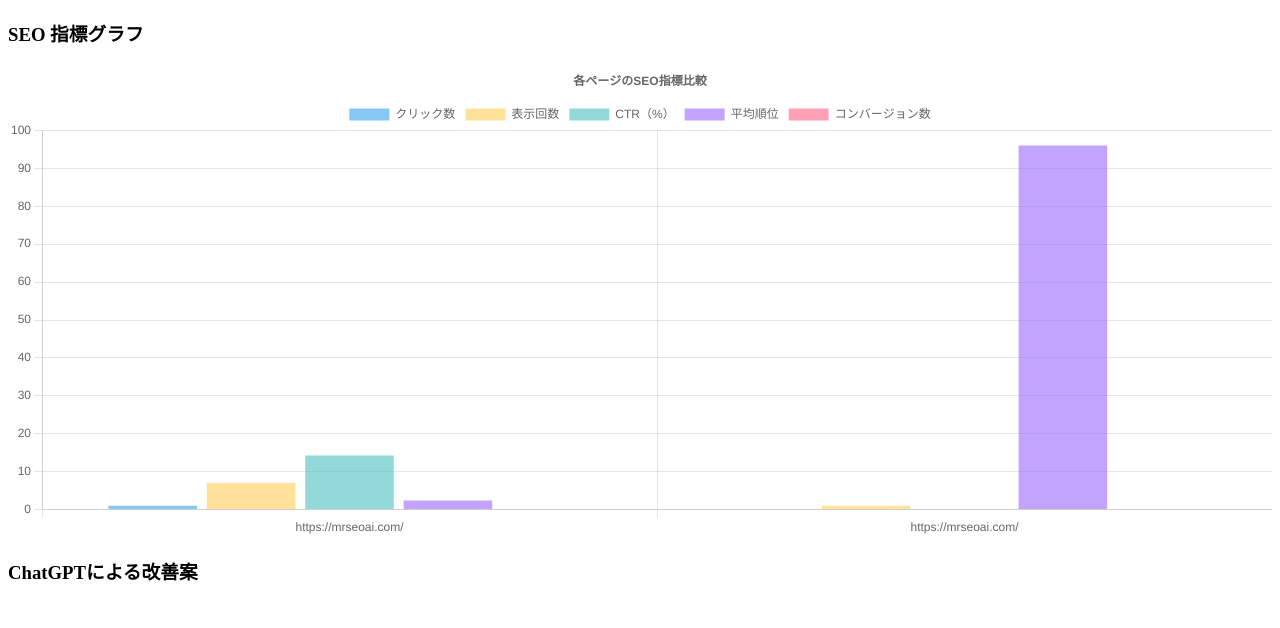
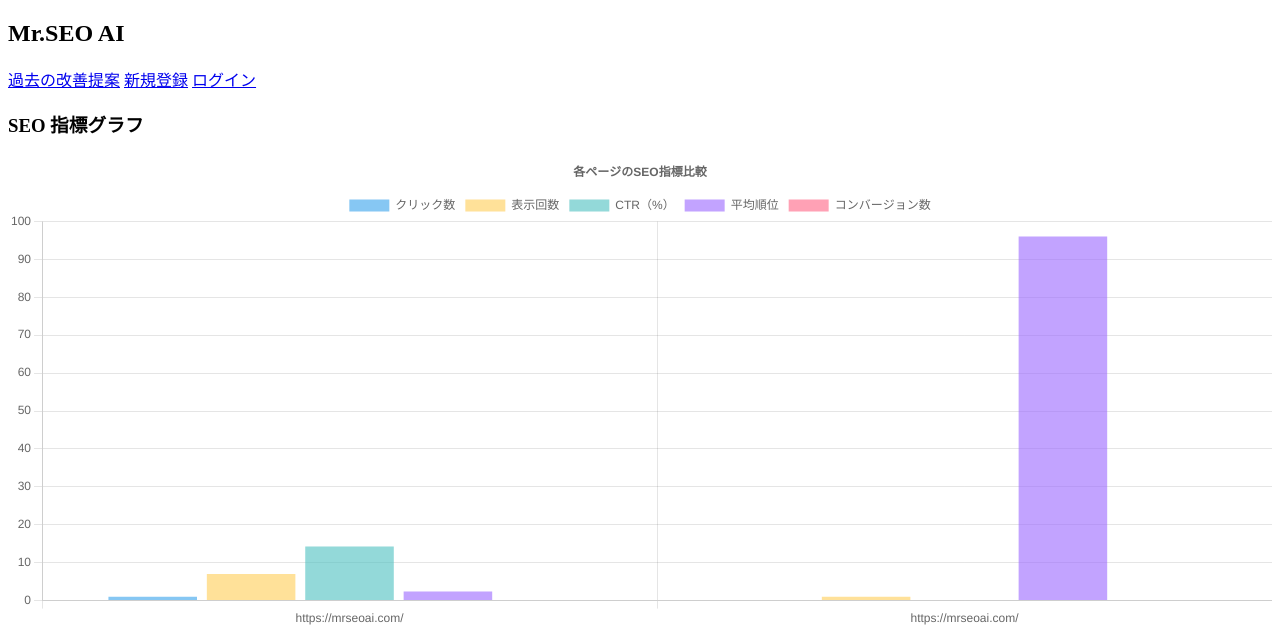
Before and after one commit to min151024/mrseoai, a Flask app: page /result in a window 1280 px wide. Shown: the top 628 px of the page. Run offline with Flask 3, Linux system fonts and the light colour scheme.

Commit message:
nav追加

```diff
--- a/templates/result.html
+++ b/templates/result.html
@@ -12,6 +12,14 @@
             </style>
         </head>
         <body>
+        <nav>
+        <h1>Mr.SEO AI</h1>
+        <div>
+            <a href="{{ url_for('result') }}">過去の改善提案</a>
+            <a href="{{ url_for('register') }}">新規登録</a>
+            <a href="{{ url_for('login') }}">ログイン</a>
+        </div>
+        </nav>
         <h3>SEO 指標グラフ</h3>
             <canvas id="metricsChart" width="800" height="300"></canvas>
             <script>
```
Also changed, not shown: templates/login.html (+5 -2 lines), templates/register.html (+5 -2 lines).
